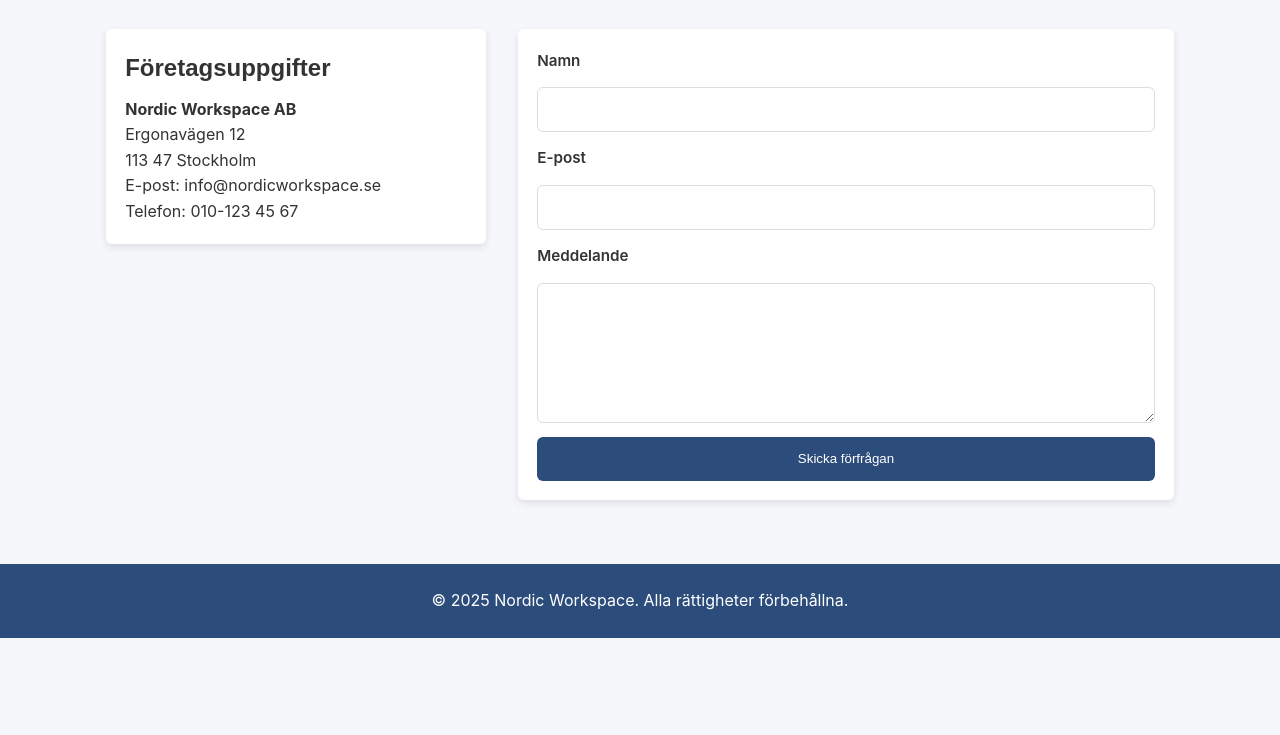
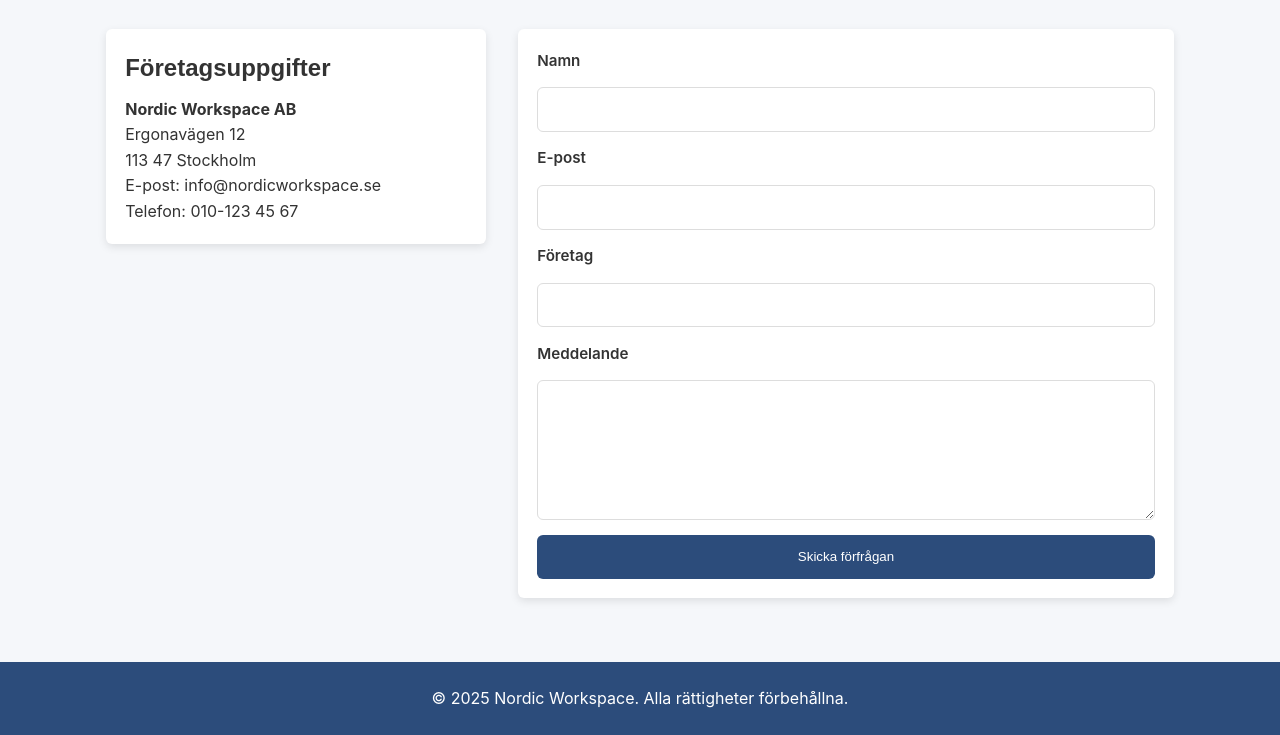
Before and after one commit to rare2400/Laboration4.1_wputv, a plain HTML site: page contact.html in a window 1280 px wide. Shown: the part 189-924 px from the top of the page. Before the commit the page ends 827 px from the top, so only its background shows below. Drawn offline with Linux system fonts and the light colour scheme.

Commit message:
lägger till fält i kontaktformulär

```diff
--- a/contact.html
+++ b/contact.html
@@ -56,6 +56,9 @@
             <label>E-post</label>
             <input type="email" required>
 
+            <label>Företag</label>
+            <input type="text" required>
+
             <label>Meddelande</label>
             <textarea rows="5" required></textarea>
 
```
